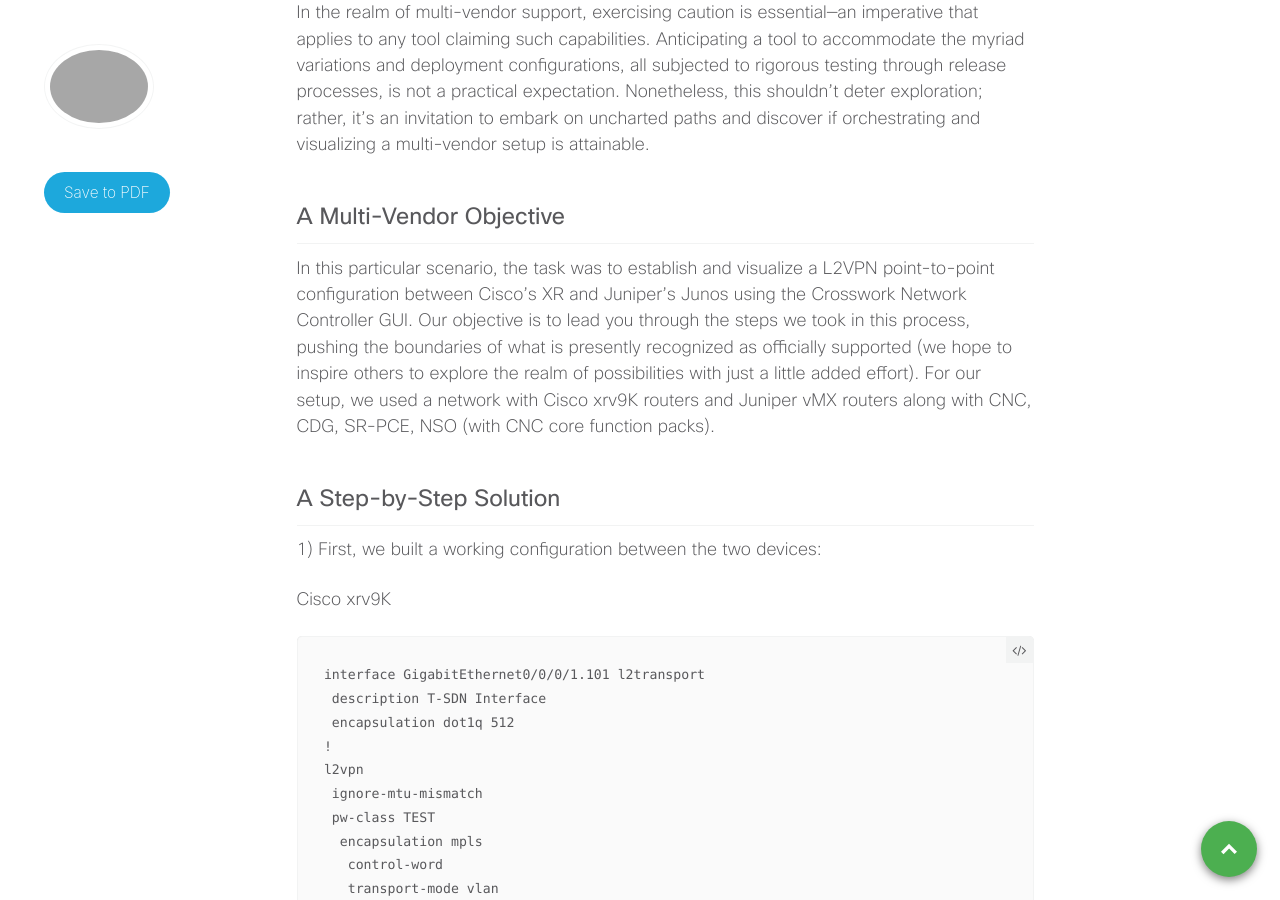
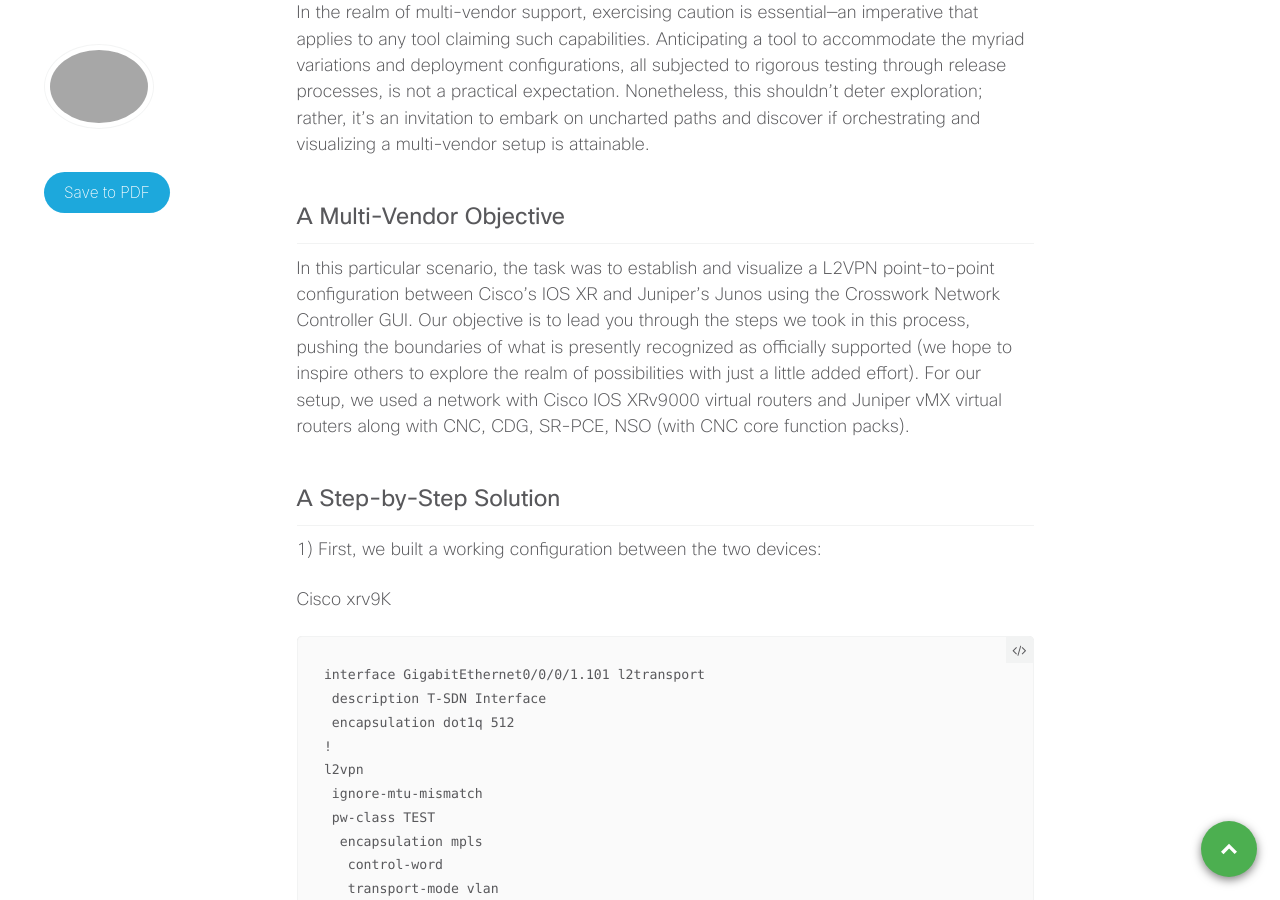
Before and after one commit to xrdocs/automation, a Jekyll site: the page built from _tutorials/deploying-multi-vendor-l2vpn-services-crosswork-network-controller.md, in a window 1280 px wide and 900 px high, scrolled down 721 px. Built offline with Jekyll 4.4.1, drawn with Linux system fonts in a browser that asks for light colours; comment, search, counter and statistics services are not loaded.

Commit message:
Update deploying-multi-vendor-l2vpn-services-crosswork-network-controller.md

```diff
--- a/_tutorials/deploying-multi-vendor-l2vpn-services-crosswork-network-controller.md
+++ b/_tutorials/deploying-multi-vendor-l2vpn-services-crosswork-network-controller.md
@@ -23,7 +23,7 @@ Cisco's Crosswork Controller serves as one of these network orchestration tools.
 In the realm of multi-vendor support, exercising caution is essential—an imperative that applies to any tool claiming such capabilities. Anticipating a tool to accommodate the myriad variations and deployment configurations, all subjected to rigorous testing through release processes, is not a practical expectation. Nonetheless, this shouldn't deter exploration; rather, it's an invitation to embark on uncharted paths and discover if orchestrating and visualizing a multi-vendor setup is attainable.
 
 # A Multi-Vendor Objective
-In this particular scenario, the task was to establish and visualize a L2VPN point-to-point configuration between Cisco's XR and Juniper's Junos using the Crosswork Network Controller GUI. Our objective is to lead you through the steps we took in this process, pushing the boundaries of what is presently recognized as officially supported (we hope to inspire others to explore the realm of possibilities with just a little added effort). For our setup, we used a network with Cisco xrv9K routers and Juniper vMX routers along with CNC, CDG, SR-PCE, NSO (with CNC core function packs).
+In this particular scenario, the task was to establish and visualize a L2VPN point-to-point configuration between Cisco's IOS XR and Juniper's Junos using the Crosswork Network Controller GUI. Our objective is to lead you through the steps we took in this process, pushing the boundaries of what is presently recognized as officially supported (we hope to inspire others to explore the realm of possibilities with just a little added effort). For our setup, we used a network with Cisco IOS XRv9000 virtual routers and Juniper vMX virtual routers along with CNC, CDG, SR-PCE, NSO (with CNC core function packs).
 # A Step-by-Step Solution
 1)	First, we built a working configuration between the two devices:
 
```
